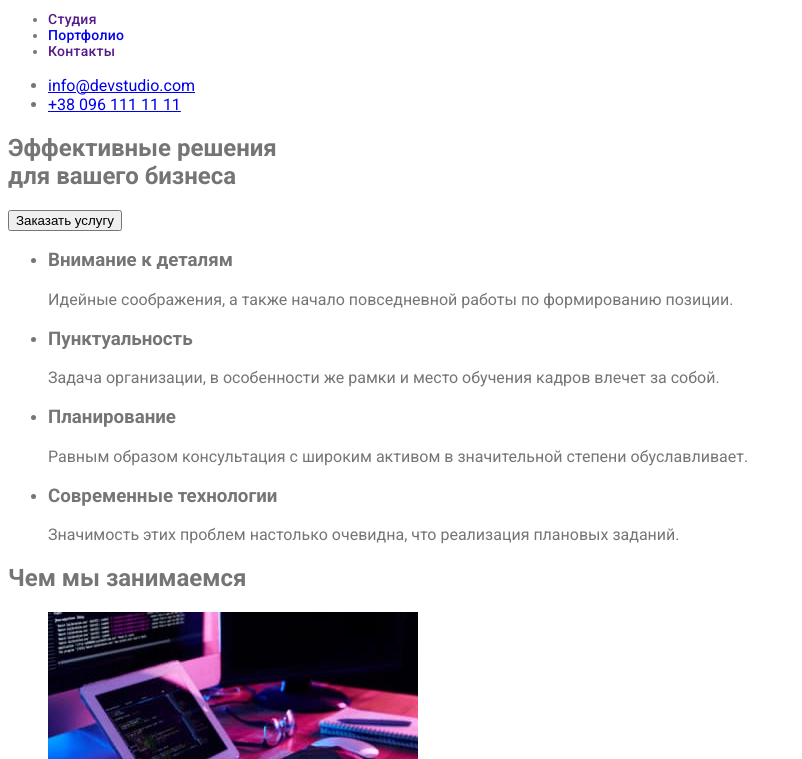
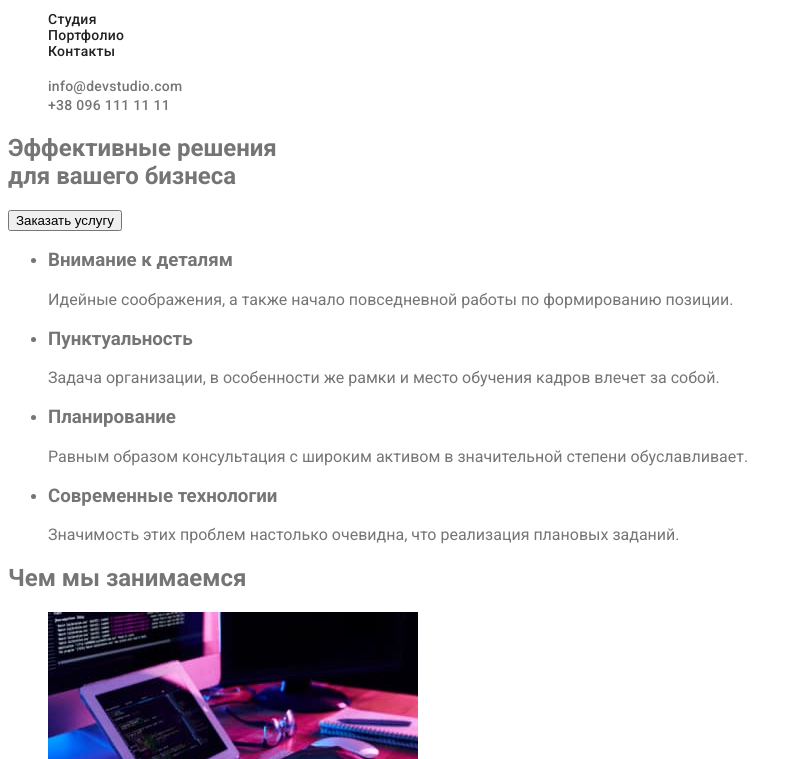
Before and after one commit to ortbogdan/goit-markup-hw-02, a plain HTML site: page index.html in a window 1280 px wide. Shown: the part 41-800 px from the top of the page, without its empty margins (0-802 px from the left). Drawn offline with Linux system fonts and the light colour scheme.

Commit message:
Хедер в css

```diff
--- a/css/style.css
+++ b/css/style.css
@@ -3,14 +3,14 @@
 
   --page-textcolor-first: rgb(117, 117, 117);
   --page-textcolor-two: rgb(33, 150, 243);
-
 }
 body {
+  font-family: 'Roboto', sans-serif;
+
+  color: var(--page-textcolor-first);
   background-color: var(--page-bgcolor);
-  font-family: 'Roboto', sans-serif;
-  color: var(--page-textcolor-first);
 }
-
+/*Logo*/
 .logo {
   text-decoration: none;
   font-family: 'Raleway', sans-serif;
@@ -24,21 +24,45 @@ body {
 .logo-studio {
   color: rgb(0, 0, 0);
 }
-
-.nav {
-  font-family: 'Roboto', sans-serif;
+/*Navigation*/
+.menu {
   font-weight: 500;
   font-size: 14px;
   line-height: 1.14;
   letter-spacing: 0.02em;
 }
-.nav-item {
+.menu-list {
+  list-style: none;
+}
+.menu-item {
   text-decoration: none;
+
+  color: rgb(33, 33, 33);
 }
-.nav-item:hover,
-.nav-item:focus
+.menu-item:hover,
+.menu-item:focus
  {
   color: var(--page-textcolor-two);
 }
+.contacts-list {
+list-style: none;
+}
+.contacts-item {
+  text-decoration: none;
+  font-weight: 500;
+  font-size: 14px;
+  line-height: 1.14;
+  letter-spacing: 0.02em;
 
-/* #2196F3 33 150 243
+  color: inherit;
+}
+.contacts-item:hover,
+.contacts-item:focus {
+  color: var(--page-textcolor-two)
+
+}
+
+
+
+
+/* #2196F3 33 150 243 #212121
--- a/index.html
+++ b/index.html
@@ -14,25 +14,27 @@
   <body>
     <header>
       <a class="logo" href="./" lang="en">Web<span class="logo-studio">Studio</span> </a>
-      <nav class="nav">
-        <ul>
+      <nav class="menu">
+        <ul class="menu-list">
           <li>
-            <a class="nav-item" href="">Студия</a>
+            <a class="menu-item" href="">Студия</a>
           </li>
           <li>
-            <a class="nav-item" href="./portfolio.html">Портфолио</a>
+            <a class="menu-item" href="./portfolio.html">Портфолио</a>
           </li>
           <li>
-            <a class="nav-item" href="">Контакты</a>
+            <a class="menu-item" href="">Контакты</a>
           </li>
         </ul>
       </nav>
-      <ul>
+      <ul class="contacts-list">
         <li>
-          <a href="mailto:info@devstudio.com" lang="en">info&#64;devstudio.com</a>
+          <a class="contacts-item" href="mailto:info@devstudio.com" lang="en"
+            >info&#64;devstudio.com</a
+          >
         </li>
         <li>
-          <a href="tel:+380961111111">+38 096 111 11 11</a>
+          <a class="contacts-item" href="tel:+380961111111">+38 096 111 11 11</a>
         </li>
       </ul>
     </header>
```
